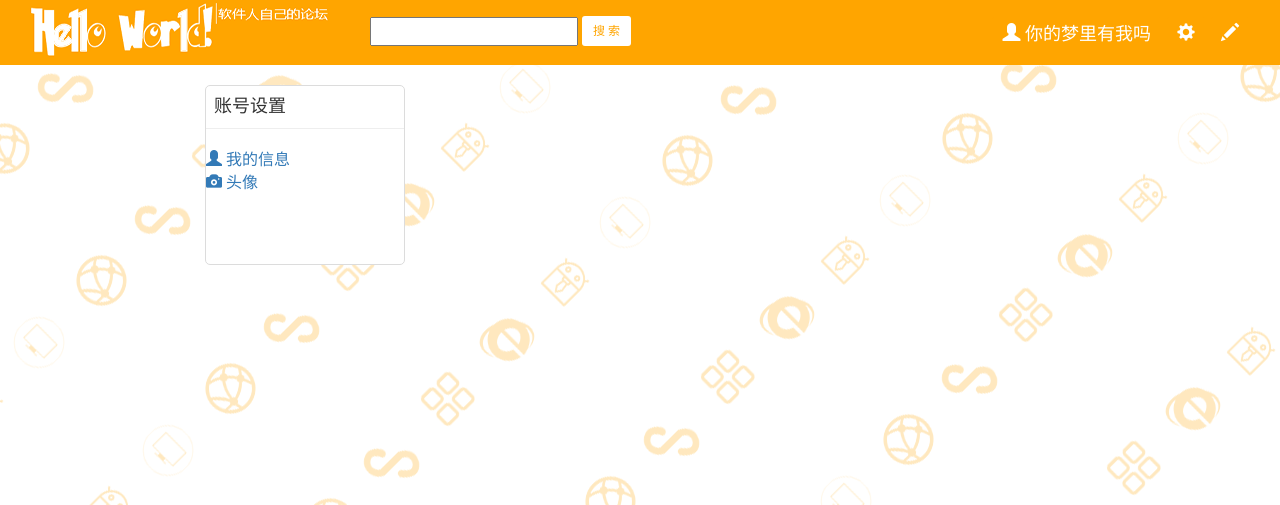
After one commit to Monica-J/HelloWorld, a PHP site: page /shezhi.html in a window 1280 px wide. The commit adds this page. Shown: the top 505 px of the page. Run offline with PHP 8.4, Linux system fonts and the light colour scheme.

Commit message:
20170531

```diff
--- a/前台/css/style.css
+++ b/前台/css/style.css
@@ -272,3 +272,21 @@ textarea{
 	color: black;
 	font-size: 15px;
 }
+
+/*shezhi*/
+.shezhi_box{
+	width: 200px;
+	height: 180px;
+	border-radius: 5px;
+	background-color: #fff;
+	margin-top: 20px;
+	border: 1px solid #dcdcdc;
+}
+.shezhi_box p{
+	font-size: 18px;
+	font-family: "微软雅黑";
+	margin: 8px auto 8px 8px;
+}
+.shezhi_box hr{
+	margin-top: 3px;
+}
--- /dev/null
+++ b/前台/shezhi.html
@@ -0,0 +1,71 @@
+<!DOCTYPE html>
+<html lang="zh-cn">
+  <head>
+	<title>设置</title>
+	<meta charset="utf-8">
+	<meta name="viewport" content='width=device-width,initial-scale=1'><!--视口-->
+	<link rel="stylesheet" type="text/css" href="css/bootstrap.min.css" media="screen">
+	<link rel="stylesheet" type="text/css" href="css/style.css">
+	<script src="js/jquery.js"></script>
+	<script src="js/bootstrap.min.js"></script>
+
+
+  </head>
+  <body>
+  	<!--顶部-->
+  	<div class="header">
+
+		<div class="logo" style="margin:0 0 0 30px;">
+			<a href="index.html"><img src="img/logo.png"></a>
+		</div>
+
+		<div class="search" style="margin:-40px 0 0 370px;">
+			<input type="text" >
+			<button type="submit" class="btn btn-sm" style="margin-top:-2px;background:#fff;color:#ffA500;">搜 索</button>
+		</div>
+
+		<div class="user" style="float:right; margin:-30px 30px 0 0;">
+			<div class="btn-group">
+			  	<a href="admin.html"><button type="button" class="btn btn-lg">
+			  		<span class="glyphicon glyphicon-user"></span> 你的梦里有我吗
+			  	</button></a>
+			   	<!--<a href="xiaoxi.html"><button type="button" class="btn btn-lg">
+			   		<span class="glyphicon glyphicon-envelope"></span>
+			   	</button></a>-->
+			   	<a href="shezhi.html"><button type="button" class="btn btn-lg">
+			   		<span class="glyphicon glyphicon-cog"></span>
+			   	</button></a>
+			   <a href="#"><button type="button" class="btn btn-lg" id="write">
+			   		<span class="glyphicon glyphicon-pencil"></span>
+			   	</button></a>
+			</div>
+		</div>
+
+	</div>
+
+  	<!--内容-->
+  	<div class="content">
+
+  		<div class="left">
+  			<div class="shezhi_box">
+  				<p>账号设置</p>
+  				<hr />
+  				<a href="page-1">
+  					<span class="glyphicon glyphicon-user"></span>&nbsp;我的信息
+  				</a>
+  				<br />
+  				<a href="page-2">
+  					<span class="glyphicon glyphicon-camera"></span>&nbsp;头像
+  				</a>
+  			</div>
+  		</div>
+
+  		<div class="right">
+
+
+  		</div>
+  	</div>
+
+
+  </body>
+</html>
```
